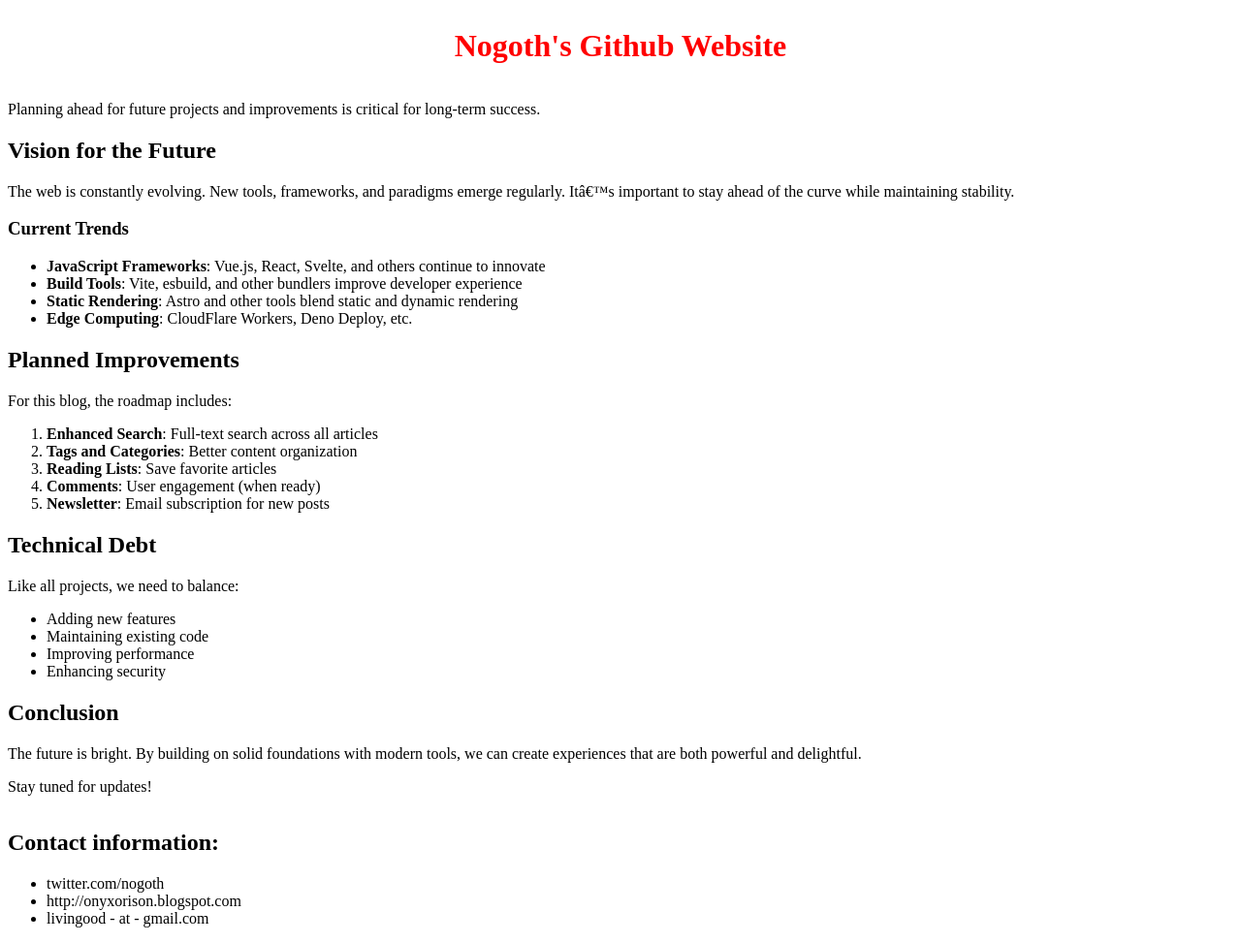
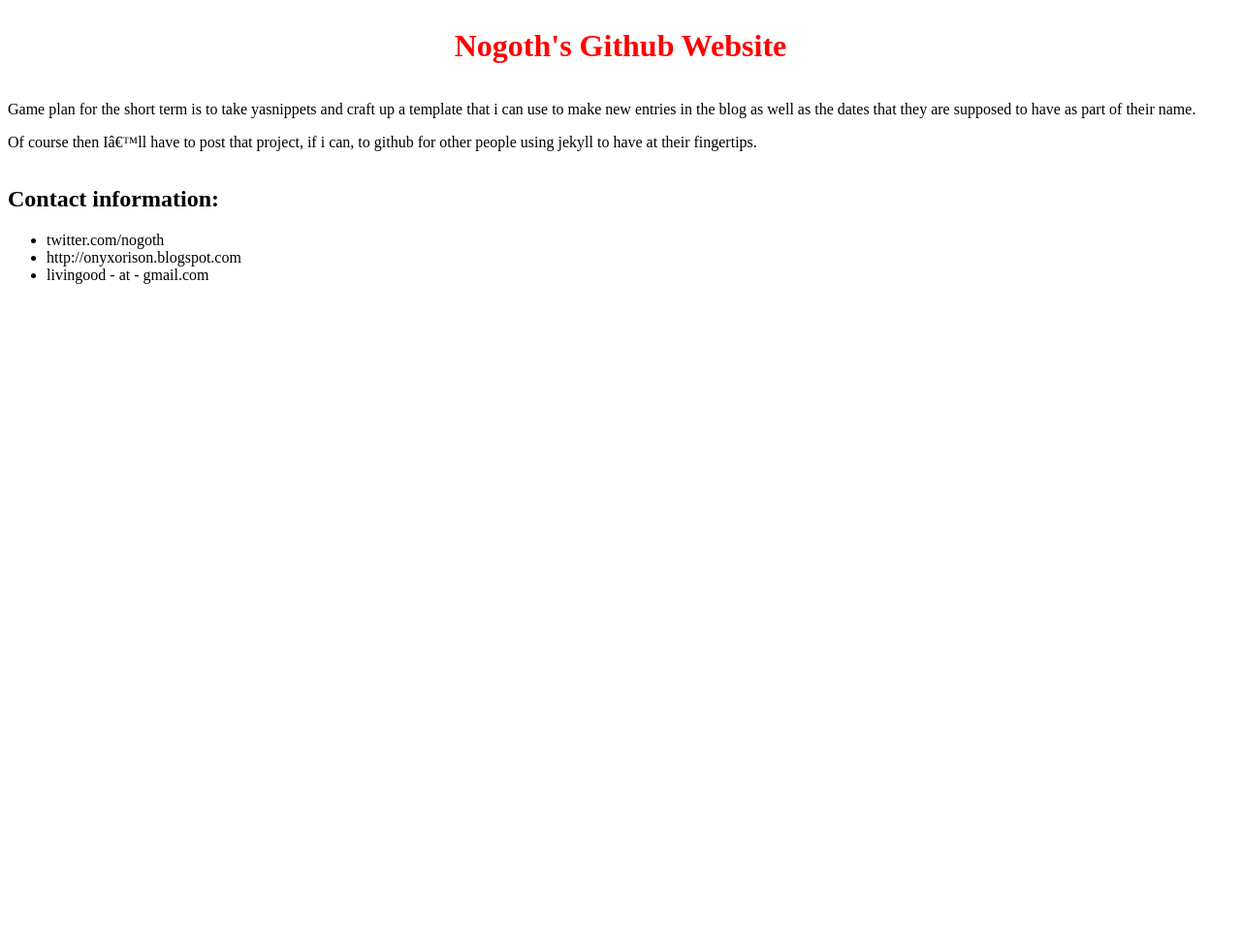
Before and after one commit to nogoth/nogoth.github.com, a Jekyll site: the page built from articles/2009-05-17-future-work.md, in a window 1280 px wide. Shown: the whole page at 97% size. Built offline with Jekyll 4.4.1, drawn with Linux system fonts in a browser that asks for light colours; our own code applies the rules of GitHub Pages for plain Markdown files; after the commit the page ends 900 px from its top, so only the background shows below that.

Commit message:
fix: restore original 2009 future work article content
The 2009-05-17-future-work.md article had been completely rewritten with modern content about Vue.js, Vite, and contemporary web frameworks - none of which existed in 2009. Restored the original textile content from _posts/ which discusses yasnippets and Jekyll templating, which is the authentic historical content from that date.

```diff
--- a/articles/2009-05-17-future-work.md
+++ b/articles/2009-05-17-future-work.md
@@ -1,45 +1,11 @@
 ---
-title: Future Work
+title: Future work
 date: 2009-05-17
-excerpt: Planning ahead for future projects and improvements.
-tags: [planning, projects, roadmap]
+excerpt: Game plan for the short term is to take yasnippets and craft up templates.
+tags: [jekyll, tools, emacs]
 author: nogoth
 ---
 
-Planning ahead for future projects and improvements is critical for long-term success.
+Game plan for the short term is to take yasnippets and craft up a template that i can use to make new entries in the blog as well as the dates that they are supposed to have as part of their name.
 
-## Vision for the Future
-
-The web is constantly evolving. New tools, frameworks, and paradigms emerge regularly. It's important to stay ahead of the curve while maintaining stability.
-
-### Current Trends
-
-- **JavaScript Frameworks**: Vue.js, React, Svelte, and others continue to innovate
-- **Build Tools**: Vite, esbuild, and other bundlers improve developer experience
-- **Static Rendering**: Astro and other tools blend static and dynamic rendering
-- **Edge Computing**: CloudFlare Workers, Deno Deploy, etc.
-
-## Planned Improvements
-
-For this blog, the roadmap includes:
-
-1. **Enhanced Search**: Full-text search across all articles
-2. **Tags and Categories**: Better content organization
-3. **Reading Lists**: Save favorite articles
-4. **Comments**: User engagement (when ready)
-5. **Newsletter**: Email subscription for new posts
-
-## Technical Debt
-
-Like all projects, we need to balance:
-
-- Adding new features
-- Maintaining existing code
-- Improving performance
-- Enhancing security
-
-## Conclusion
-
-The future is bright. By building on solid foundations with modern tools, we can create experiences that are both powerful and delightful.
-
-Stay tuned for updates!
+Of course then I'll have to post that project, if i can, to github for other people using jekyll to have at their fingertips.
```
